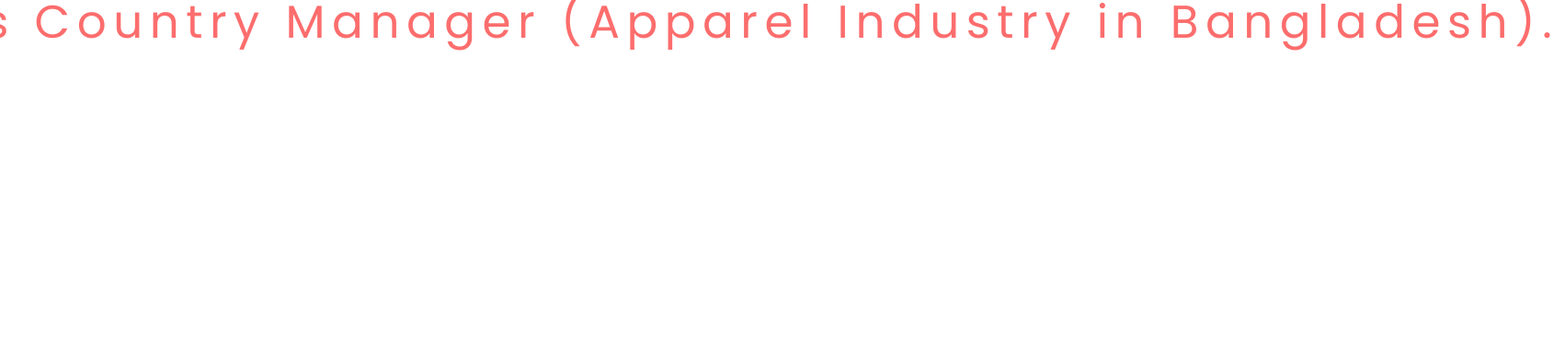
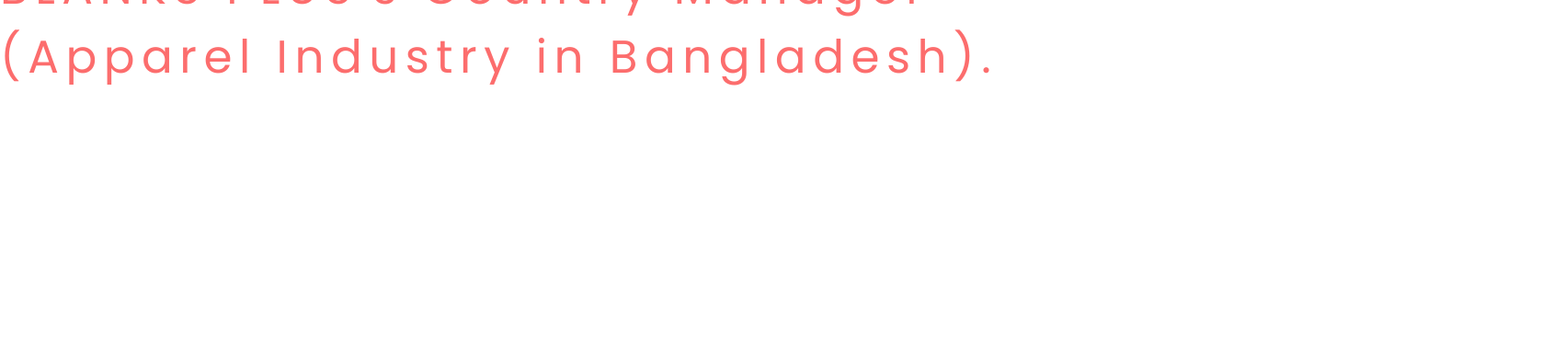
Before and after one commit to moniruldipu/SingleLineTextAnimation, a plain HTML site: page index.html in a window 1280 px wide. Shown: the part 413-800 px from the top of the page at 92% size, 1702 px wide, since content can reach past the window. Drawn offline with Linux system fonts and the light colour scheme.

Commit message:
nowrap to wrap

```diff
--- a/index.html
+++ b/index.html
@@ -41,7 +41,7 @@
   position: relative;
   overflow: hidden; /* Ensures the content is not revealed until the animation */
   border-right: .15em solid orange; /* The typwriter cursor */
-  white-space: nowrap; /* Keeps the content on a single line */
+  white-space: wrap; /* Keeps the content on a single line */
   margin: 0 auto; /* Gives that scrolling effect as the typing happens */
   letter-spacing: .15em; /* Adjust as needed */
   animation:
```
